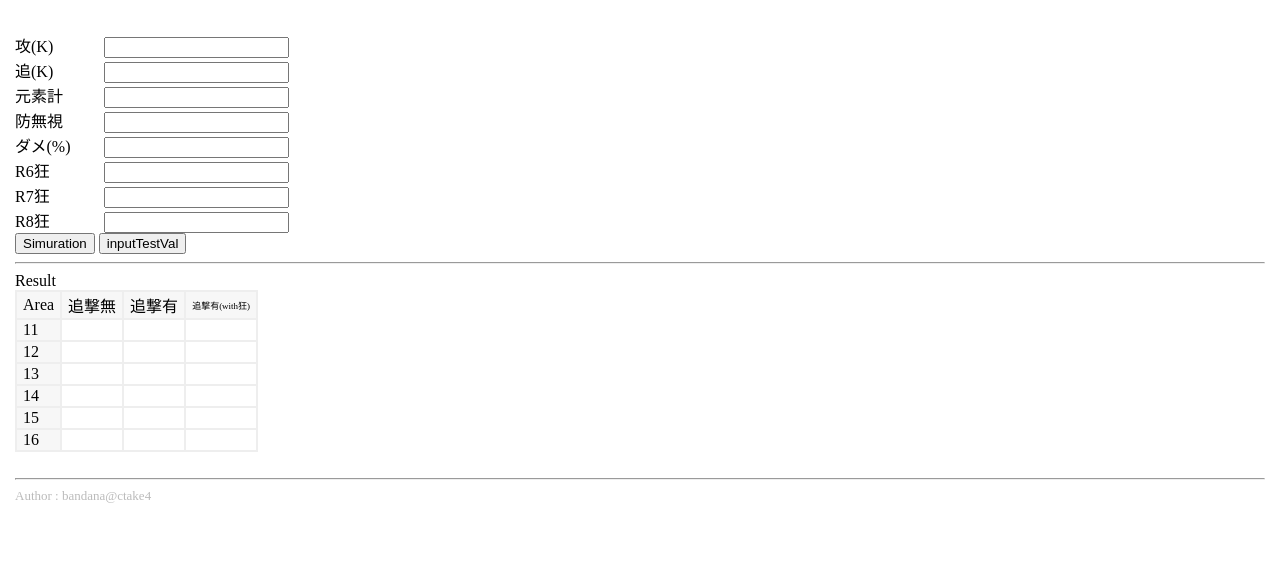
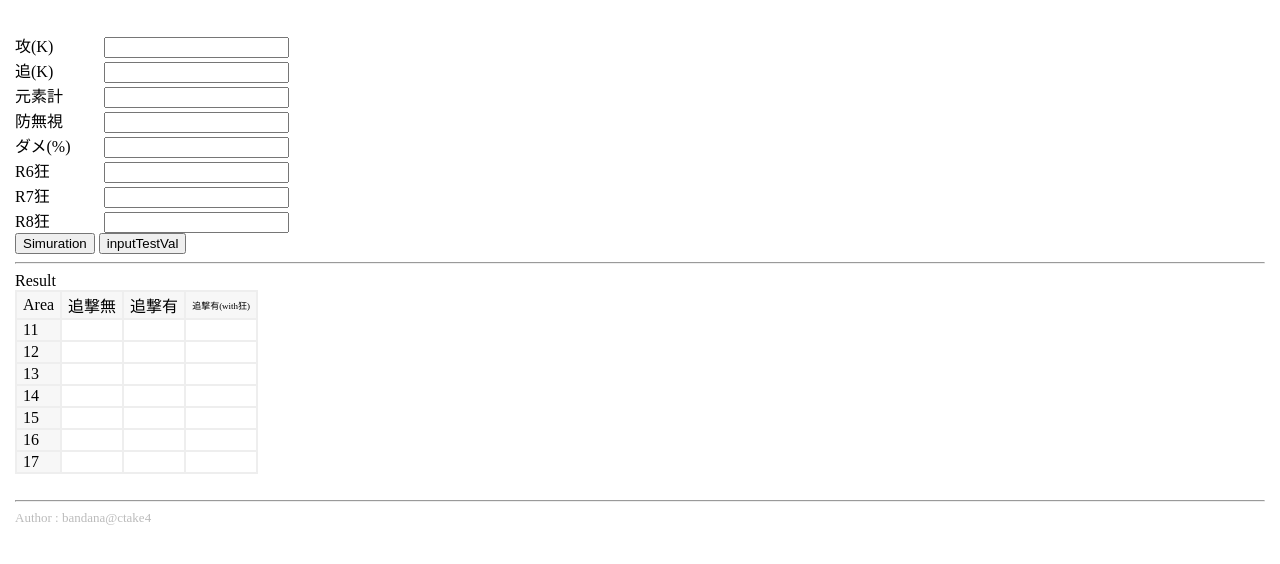
Before and after one commit to ctake4bandana/interspecific_calculater, a plain HTML site: page dmg.html in a window 1280 px wide. Drawn offline with Linux system fonts and the light colour scheme.

Commit message:
Update dmg.html
add 17 table row

```diff
--- a/dmg.html
+++ b/dmg.html
@@ -115,6 +115,13 @@
                 <td id="a16sum"></td>
                 <td id="a16sumwithb"></td>
             </tr>
+            <tr>
+                <td id="a17" class="f7">17</td>
+                <td id="a17a20"></td>
+                <td id="a17sum"></td>
+                <td id="a17sumwithb"></td>
+            </tr>
+
             <!--<tr>
                 <td id="amajur7" class="f7">R7魔獣</td>
                 <td id="amajur7a20"></td>
```
